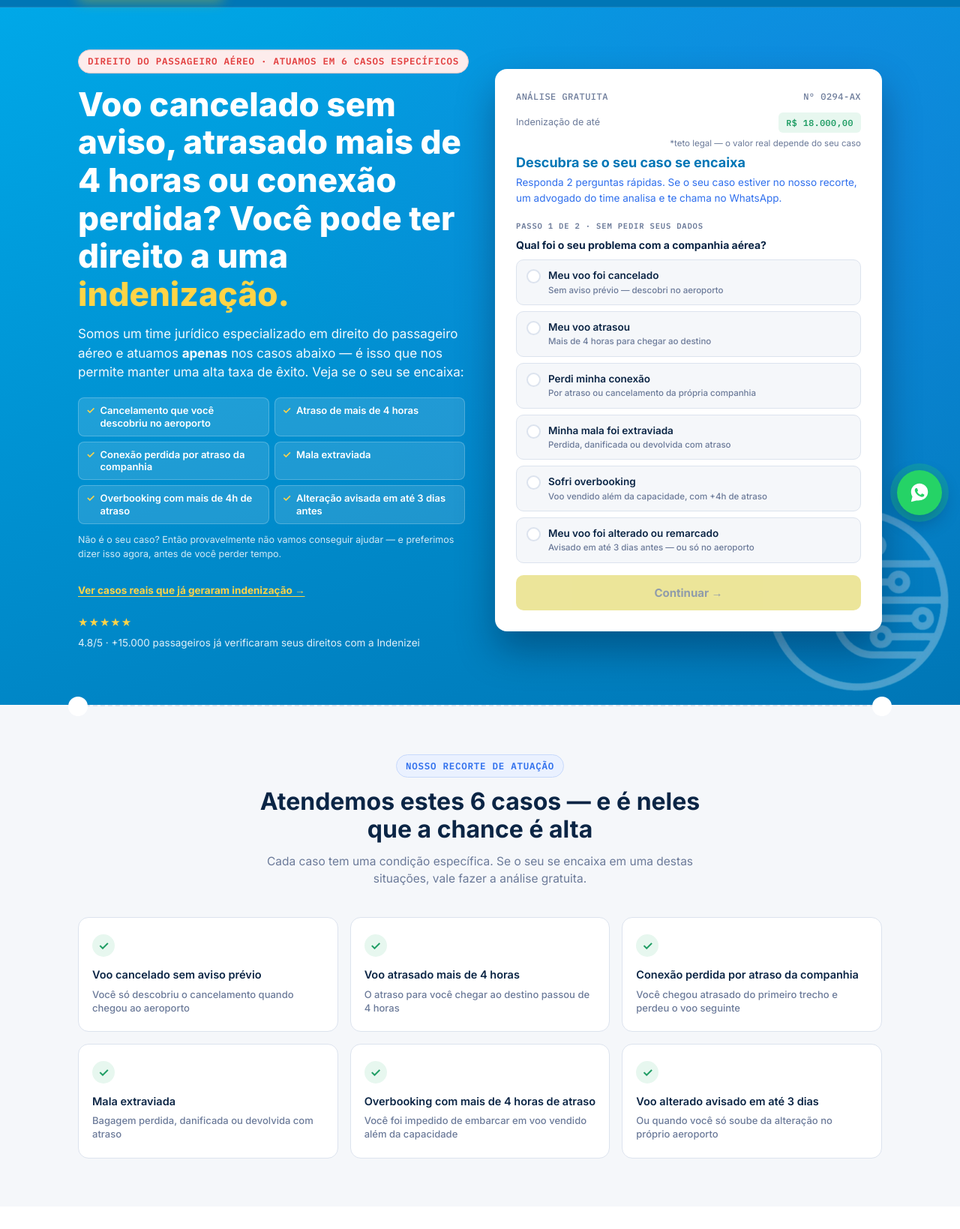
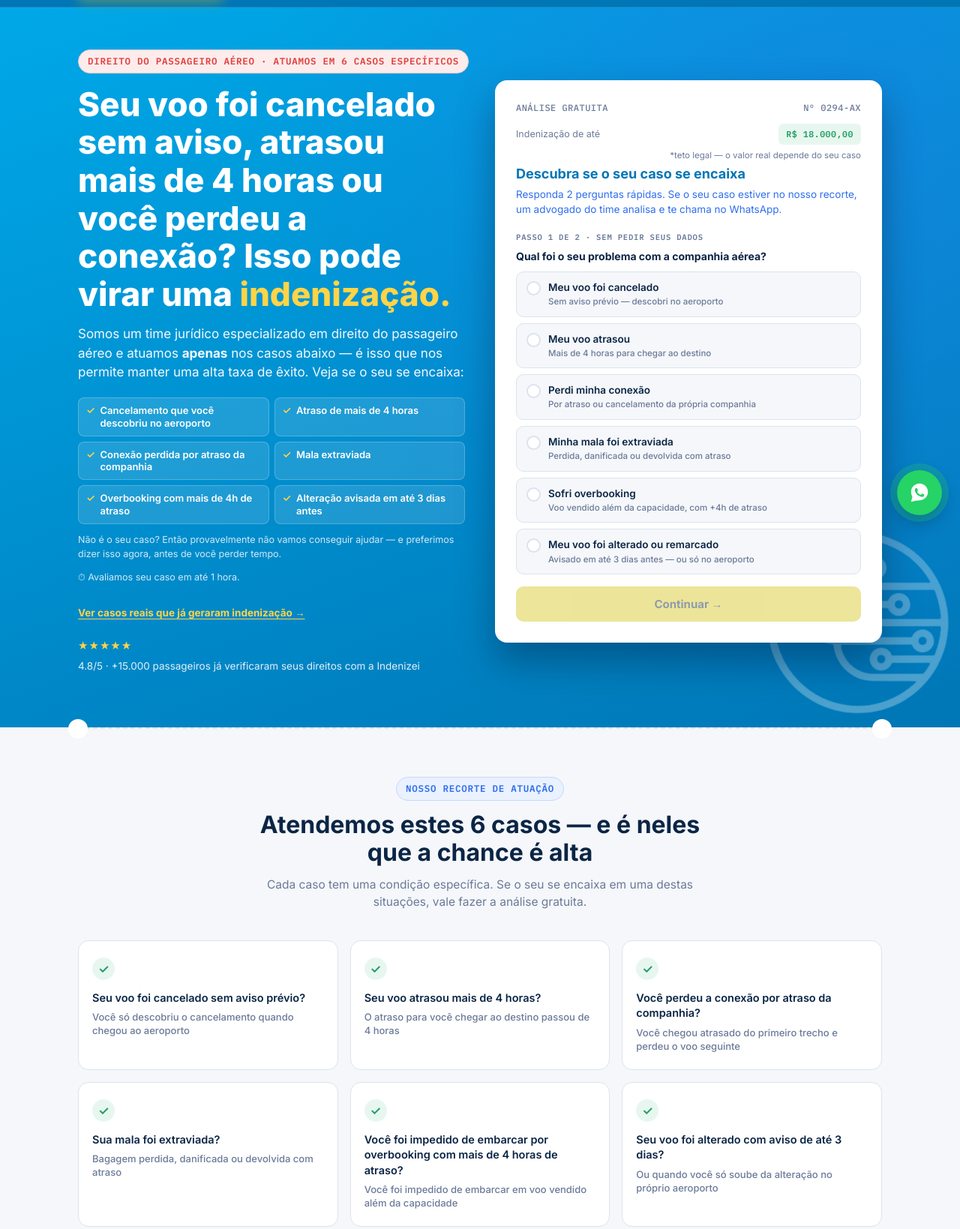
Before and after one commit to brunoferreiraff/landing_page_voo_cancelado, a plain HTML site: page cias_cancel_delays/index.html in a window 1280 px wide. Shown: the part 89-1728 px from the top of the page at 75% size. Drawn offline with Linux system fonts and the light colour scheme; no server answers.

Commit message:
correção copys 2.0

```diff
--- a/cias_cancel_delays/index.html
+++ b/cias_cancel_delays/index.html
@@ -1629,8 +1629,8 @@
             >DIREITO DO PASSAGEIRO AÉREO · ATUAMOS EM 6 CASOS ESPECÍFICOS</span
           >
           <h1>
-            Voo cancelado sem aviso, atrasado mais de 4 horas ou conexão
-            perdida? Você pode ter direito a uma
+            Seu voo foi cancelado sem aviso, atrasou mais de 4 horas ou você
+            perdeu a conexão? Isso pode virar uma
             <span class="hl">indenização.</span>
           </h1>
           <p class="hero__sub">
@@ -1650,6 +1650,7 @@
             Não é o seu caso? Então provavelmente não vamos conseguir ajudar — e
             preferimos dizer isso agora, antes de você perder tempo.
           </p>
+          <p class="criteria-note">⏱ Avaliamos seu caso em até 1 hora.</p>
           <div class="hero__actions">
             <a href="#casos" class="hero__link"
               >Ver casos reais que já geraram indenização →</a
@@ -1765,8 +1766,8 @@
                   Quero minha análise gratuita
                 </button>
                 <p class="form-note">
-                  Sem compromisso. Você só paga honorários se receber sua
-                  indenização.
+                  Sem compromisso. Você só paga se ganhar — se não
+                  conseguirmos a indenização, você não paga nada.
                 </p>
               </form>
             </div>
@@ -1801,7 +1802,7 @@
           <div class="card reveal">
             <div class="icon icon--check">✓</div>
             <p>
-              Voo cancelado sem aviso prévio<span class="card__cond"
+              Seu voo foi cancelado sem aviso prévio?<span class="card__cond"
                 >Você só descobriu o cancelamento quando chegou ao
                 aeroporto</span
               >
@@ -1810,7 +1811,7 @@
           <div class="card reveal">
             <div class="icon icon--check">✓</div>
             <p>
-              Voo atrasado mais de 4 horas<span class="card__cond"
+              Seu voo atrasou mais de 4 horas?<span class="card__cond"
                 >O atraso para você chegar ao destino passou de 4 horas</span
               >
             </p>
@@ -1818,7 +1819,8 @@
           <div class="card reveal">
             <div class="icon icon--check">✓</div>
             <p>
-              Conexão perdida por atraso da companhia<span class="card__cond"
+              Você perdeu a conexão por atraso da companhia?<span
+                class="card__cond"
                 >Você chegou atrasado do primeiro trecho e perdeu o voo
                 seguinte</span
               >
@@ -1827,7 +1829,7 @@
           <div class="card reveal">
             <div class="icon icon--check">✓</div>
             <p>
-              Mala extraviada<span class="card__cond"
+              Sua mala foi extraviada?<span class="card__cond"
                 >Bagagem perdida, danificada ou devolvida com atraso</span
               >
             </p>
@@ -1835,7 +1837,8 @@
           <div class="card reveal">
             <div class="icon icon--check">✓</div>
             <p>
-              Overbooking com mais de 4 horas de atraso<span class="card__cond"
+              Você foi impedido de embarcar por overbooking com mais de 4
+              horas de atraso?<span class="card__cond"
                 >Você foi impedido de embarcar em voo vendido além da
                 capacidade</span
               >
@@ -1844,7 +1847,8 @@
           <div class="card reveal">
             <div class="icon icon--check">✓</div>
             <p>
-              Voo alterado avisado em até 3 dias<span class="card__cond"
+              Seu voo foi alterado com aviso de até 3 dias?<span
+                class="card__cond"
                 >Ou quando você só soube da alteração no próprio aeroporto</span
               >
             </p>
@@ -2113,7 +2117,7 @@
             >Atuamos em 6 casos específicos</span
           >
           <h2 style="margin-top: 14px">
-            Seu caso se encaixa? Então vale fazer a análise.
+            Isso aconteceu com você? Então vale fazer a análise.
           </h2>
           <p style="margin: 14px auto 0; max-width: 480px">
             Responda 2 perguntas sobre o que aconteceu. Se o seu caso estiver no
@@ -2135,7 +2139,11 @@
               3 dias
             </li>
             <li>Análise 100% gratuita e sem compromisso</li>
-            <li>Você só paga honorários se receber a indenização</li>
+            <li>Avaliamos seu caso em até 1 hora</li>
+            <li>
+              Você só paga se ganhar — se não conseguirmos a indenização, você
+              não paga nada
+            </li>
           </ul>
           <div style="margin-top: 28px">
             <a href="#form-contato" class="btn btn-primary"
```
Also changed, not shown: cia_problemas/index.html (+8 -6 lines).
